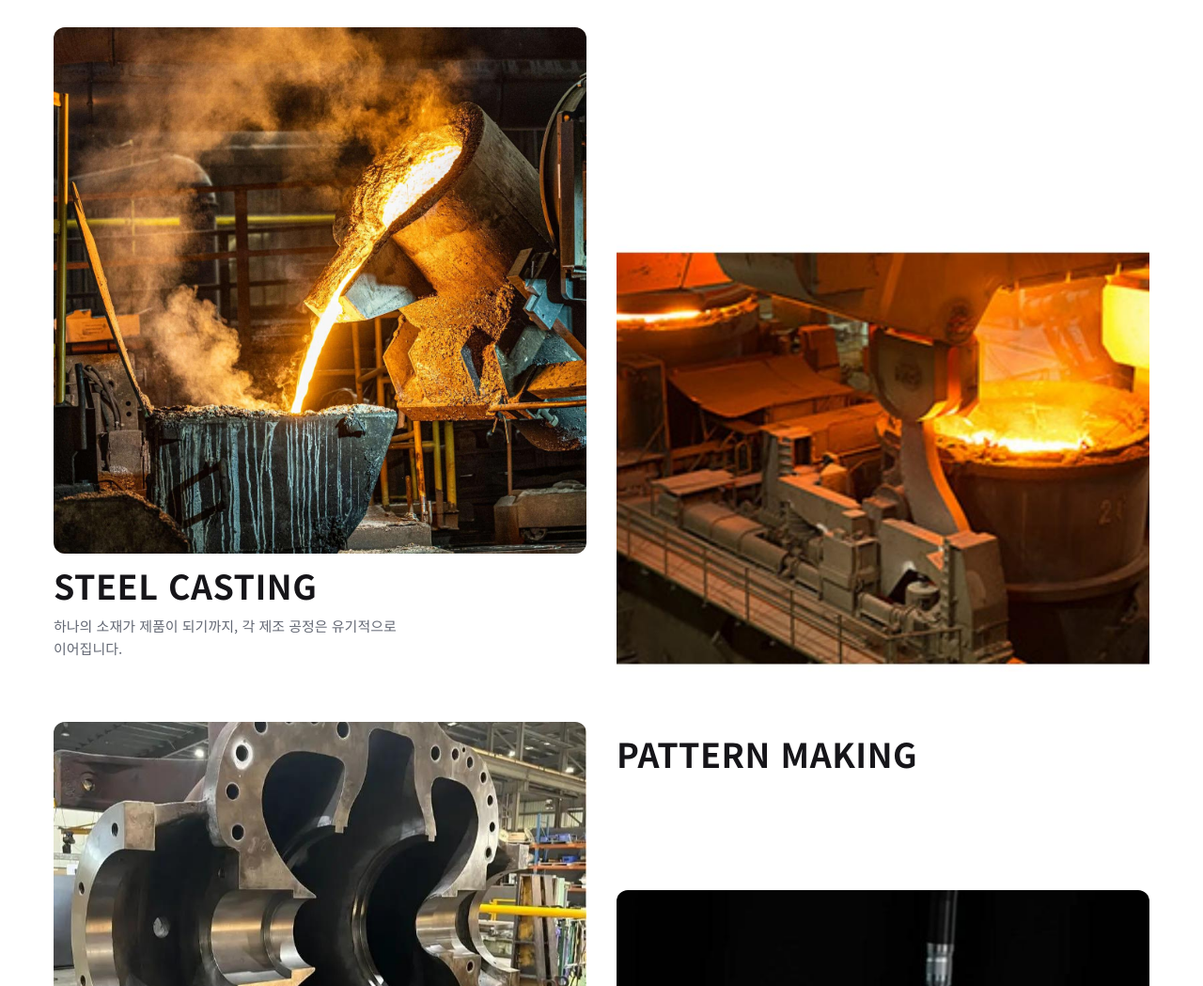
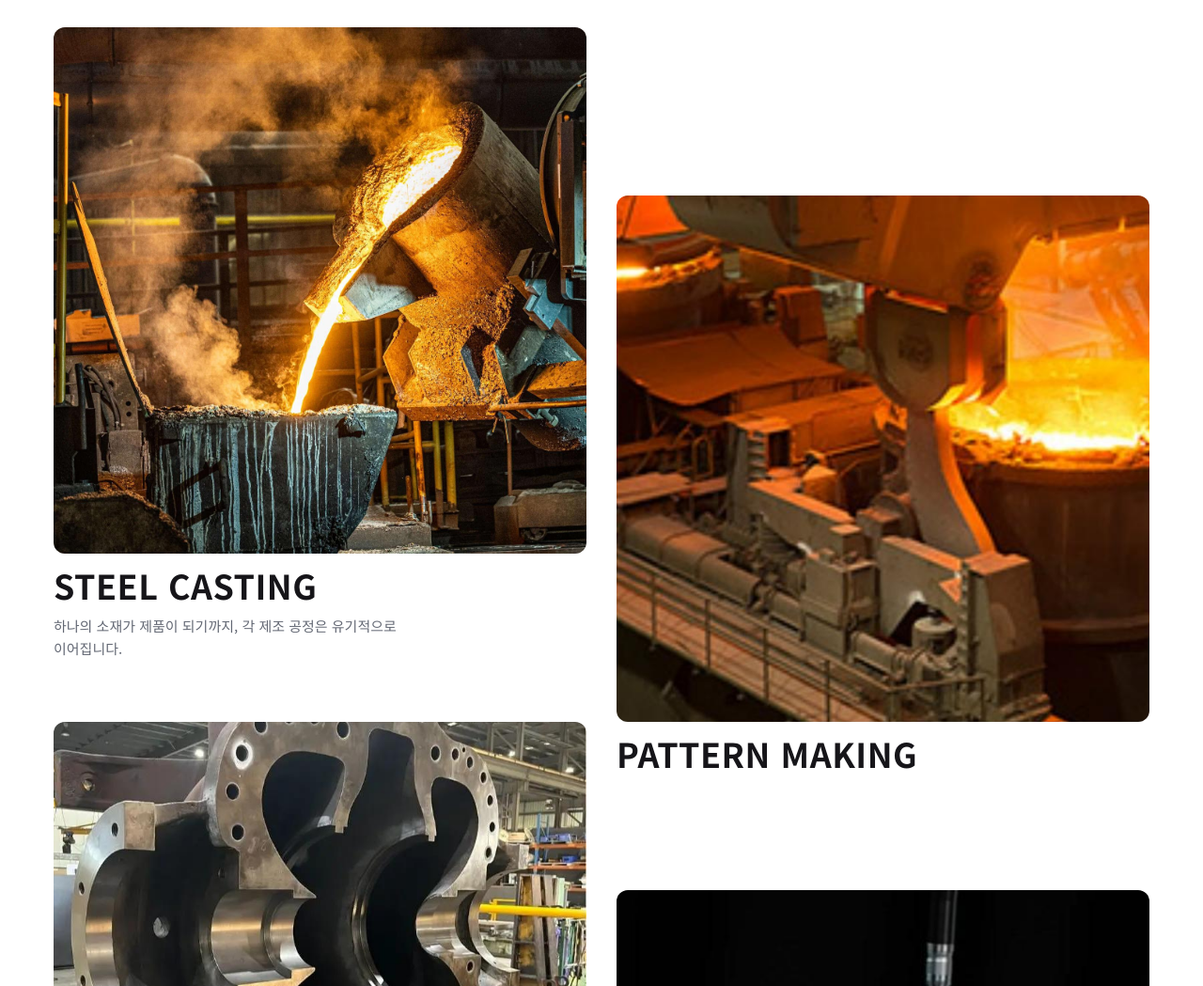
Before and after one commit to ajrwkvkqzhs/first_class, a plain HTML site: page wonkang/index.html in a window 1280 px wide. Shown: the part 5920-6969 px from the top of the page at 94% size. Drawn offline with Linux system fonts and the light colour scheme.

Commit message:
Crop embedded white bands in pattern gallery source image

```diff
--- a/wonkang/css/main.css
+++ b/wonkang/css/main.css
@@ -812,6 +812,15 @@ figure,
     height: 100%;
     object-fit: cover;
 }
+/* 원본 process-pattern.png: 800×800, 실제 사진은 y=91~709.
+   데스크톱 정사각형 프레임에서 이미지 자체의 흰 띠를 잘라냅니다.
+   모바일 가로형 프레임은 object-fit: cover로 이미 제거됩니다. */
+@media (min-width: 851px) {
+    .process-item--pattern .process-item__media img {
+        transform: scale(1.29);
+        transform-origin: center;
+    }
+}
 .process-item figcaption {
     padding: 0;
     flex: none;
--- a/wonkang/index.html
+++ b/wonkang/index.html
@@ -11,7 +11,7 @@
         <link rel="stylesheet" href="../font/default/css/notosanskr.css" />
         <link rel="stylesheet" href="../CSS/default.css" />
         <link rel="stylesheet" href="../npm/swiper/swiper-bundle.min.css" />
-        <link rel="stylesheet" href="css/main.css?v=20261126-caption-flush-v2" />
+        <link rel="stylesheet" href="css/main.css?v=20261126-pattern-source-crop" />
         <script src="../npm/swiper/swiper-bundle.min.js" defer></script>
         <script src="js/main.js?v=20261109-remove-extra-controls" defer></script>
     </head>
```
